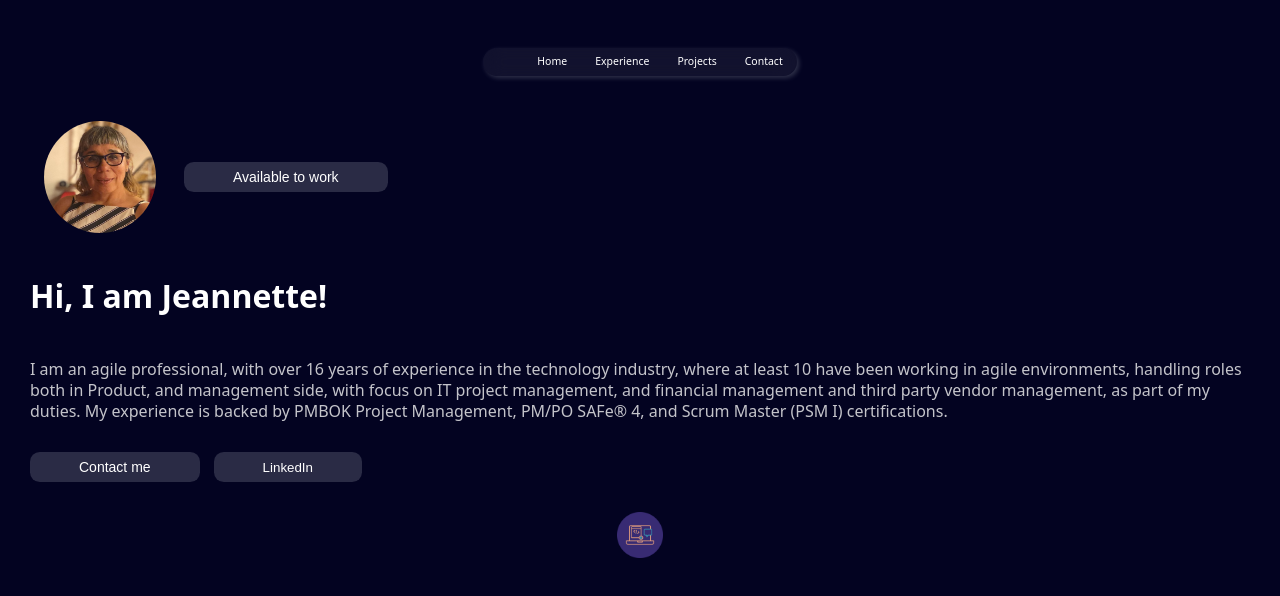
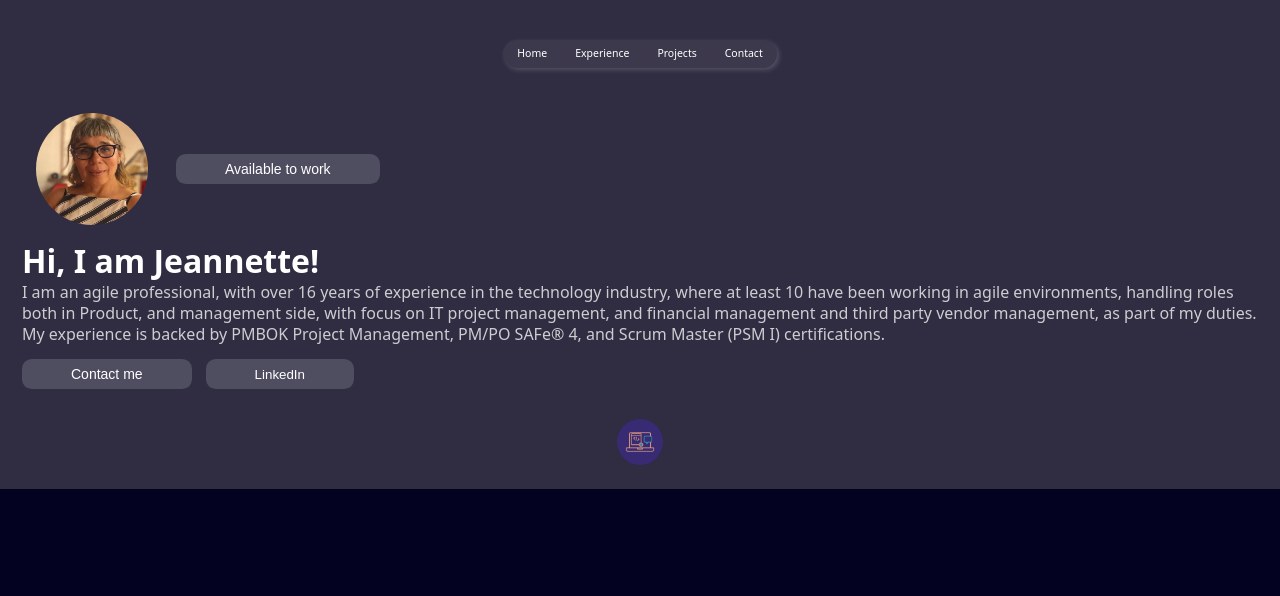
Before and after one commit to jeannettearias/my_portfolio, a React (Vite) app in the folder my_first_web/: page / in a window 1280 px wide. Shown: the top 596 px of the page. Built offline with nearby package versions, Linux system fonts and the light colour scheme; no server answers.

Commit message:
new projects page title update

```diff
--- a/my_first_web/src/components/App.jsx
+++ b/my_first_web/src/components/App.jsx
@@ -3,14 +3,15 @@ import '../styles/App.scss';
 
 import Header from './layout/Header';
 import Footer from './layout/Footer';
-import Home from './pages/Home';
-import Projects from './pages/Projects';
-import Experience from './pages/Experience';
-import Contact from './pages/Contact';
+import Projects from './projects/Projects';
+import Experience from './layout/Experience';
+import Contact from './layout/Contact';
 
 import { Routes, Route } from 'react-router-dom';
-import NewProject from './pages/NewProject';
+import NewProject from './projects/NewProject';
 import { useEffect, useState } from 'react';
+import Landing from './Landing';
+import Home from './layout/Home';
 
 function App() {
 
@@ -86,9 +87,12 @@ function App() {
   return (
     <div className='container'>
       <Header />
+
       <Routes>
-
-        <Route path='/' element={<Home fetchProjects={projectsArray} />} />
+        <Route path='/' element={<Home />} />
+        <Route path='/projects' element={<Landing
+          showNewProjectButton={false}
+          projectsArray={projectsArray} />} />
 
         <Route path='/newproject' element={
           <NewProject
--- a/my_first_web/src/components/Landing.jsx
+++ b/my_first_web/src/components/Landing.jsx
@@ -3,44 +3,58 @@ import '../styles/App.scss';
 import PropTypes from 'prop-types';
 
 
-function Landing({ projectsArray }) {
+
+function Landing({ projectsArray, showNewProjectButton }) {
     return (
 
         <main className="main__landing">
             <section className="hero">
-                <h2 className="title">Projects</h2>
-                <p className="hero__text" >Main projects
-                </p>
-                <Link to='/newproject' className="button__landing" >NEW PROJECT</Link>
+                <h4 className="title">MAIN PROJECTS</h4>
+                {showNewProjectButton && (
+                    <Link to='/newproject' className="button__landing" >NEW PROJECT</Link>)}
+
             </section>
 
             <div className="card__wrap">
-                {projectsArray.map((project) => {
+                {projectsArray.map((jsonData) => {
                     return (
-                        < a href={project.idproject} key={project.idproject} className="detail-link" >
-                            <article className="card" key={project.idproject} >
+                        < a href={jsonData.idproject} key={jsonData.idproject} className="detail-link" >
+                            <article className="card" key={jsonData.idproject} >
                                 <h2 className="card__projectTitle">
                                     <span className="card__projectTitle--text">Personal project card</span>
                                 </h2>
 
                                 <div className="card__author" >
-                                    <div>
-                                        <p className="card__authorphoto" style={background} ></p>
+                                    <div className="card__authorPhoto" style={{ background: jsonData.author_photo ? `url(${jsonData.author_photo})` : null }} ></div>
+                                    <p className="card__job">{jsonData.author_job || 'Full Stack Developer'} </p>
+                                    <h3 className="card__name">{jsonData.author_name || 'Emmelie Bjôrklund'}</h3>
+                                </div>
+
+                                <div className="card__project">
+                                    <h3 className="card__name card_name">{jsonData.project_name || 'Elegant Workspace'}</h3>
+                                    <p className="card__slogan">{jsonData.project_slogan || 'Exclusives Design'}</p>
+                                    <h3 className="card__descriptionTitle">jsonData Description</h3>
+                                    <p className="card__description">{jsonData.project_description || 'Lorem ipsum dolor, sit amet consectetur adipisicing elit. Nulla, quos? Itaque, molestias eveniet laudantium adipisci vitae ratione'}</p>
+                                    <div className="card__technicalInfo" >
+                                        <p className="card__technologies">{jsonData.project_technologies || 'React JS - HTML - CSS'}</p>
+                                        <p className="icon icon__www">{jsonData.project_demo}</p>
+                                        <p className="icon icon__hithub">{jsonData.project_repo}</p>
                                     </div>
                                 </div>
+
                             </article>
 
+                        </a>
+                    );
 
-                        </a>
-                    )
-                })
-
-
-
-        </div>
-
+                })}
+            </div>
         </main >
     );
 }
+Landing.propTypes = {
+    projectsArray: PropTypes.array.isRequired,
+    showNewProjectButton: PropTypes.func.isRequired
+};
 
 export default Landing;
--- a/my_first_web/src/styles/App.scss
+++ b/my_first_web/src/styles/App.scss
@@ -75,7 +75,7 @@ body {
 }
 
 .hero {
-  margin-bottom: 3rem;
+  margin-bottom: 1rem;
 }
 
 @media screen and (max-width: 768px) {
@@ -85,15 +85,11 @@ body {
 }
 
 .hero .title {
-  font: var(--font-title-big);
-  margin-bottom: 8px;
-}
-
-.hero .hero__text {
   font: var(--font-text-big);
   text-align: center;
-  margin-inline: 4rem;
-  margin-bottom: 1.8rem;
+  font-style: bold;
+  margin-bottom: 1rem;
+  color: white;
 }
 
 .preview .projectImage {
--- a/my_first_web/src/styles/core/_reset.scss
+++ b/my_first_web/src/styles/core/_reset.scss
@@ -1,4 +1,8 @@
-:root {
+* {
   padding: 0;
   margin: 0;
+  box-sizing: border-box;
 }
+fieldset {
+  border: 0;
+}
--- a/my_first_web/src/styles/core/_variables.scss
+++ b/my_first_web/src/styles/core/_variables.scss
@@ -1 +1,30 @@
-$color__title: #f5f5f5;
+:root {
+  /* COLORS */
+
+  --color-black: #000000;
+  --color-black-80: rgba(0, 0, 0, 0.8);
+  --color-greyish-brown: #505050;
+  --color-greyish-brown-88: rgba(62, 62, 62, 0.88);
+  --color-dusk: #403a5f;
+  --color-greyish-brown-two: #575757;
+  --color-dark: #302c42;
+  --color-warm-grey: #909090;
+  --color-white: #ffffff;
+  --color-dark-lilac: #8176af;
+  --color-white-50: rgba(255, 255, 255, 0.5);
+
+  /* FONTS */
+
+  --font-title-brand: 300 1.4rem "Poppins", sans-serif;
+  --font-title-biggest: bold 3rem "Montserrat", sans-serif;
+  --font-title-big: bold 2rem "Montserrat", sans-serif;
+  --font-title-medium: 300 1.5rem "Montserrat", sans-serif;
+  --font-text-big: normal 1.2rem "Montserrat", sans-serif;
+  --font-normal: normal 10px "Montserrat", sans-serif;
+  --font-button: bold 1rem "Montserrat", sans-serif;
+  --font-card-text: 300 0.8rem "Poppins", sans-serif;
+  --font-card-section: 300 0.8rem "Poppins", sans-serif;
+  --font-card-title: 500 1.2rem "Poppins", sans-serif;
+  --font-card-subtitle: 400 1.1rem "Poppins", sans-serif;
+  --font-card-tech: 500 1rem "Catamaran", sans-serif;
+}
```
Also changed, not shown: my_first_web/src/components/layout/Contact.jsx (renamed from my_first_web/src/components/pages/Contact.jsx), my_first_web/src/components/layout/Experience.jsx (renamed from my_first_web/src/components/pages/Experience.jsx), my_first_web/src/components/layout/Home.jsx (renamed from my_first_web/src/components/pages/Home.jsx), my_first_web/src/components/projects/NewProject.jsx (renamed from my_first_web/src/components/pages/NewProject.jsx), my_first_web/src/components/projects/ProjectCard.jsx (renamed from my_first_web/src/components/pages/ProjectCard.jsx), my_first_web/src/components/projects/Projects.jsx (renamed from my_first_web/src/components/pages/Projects.jsx).
